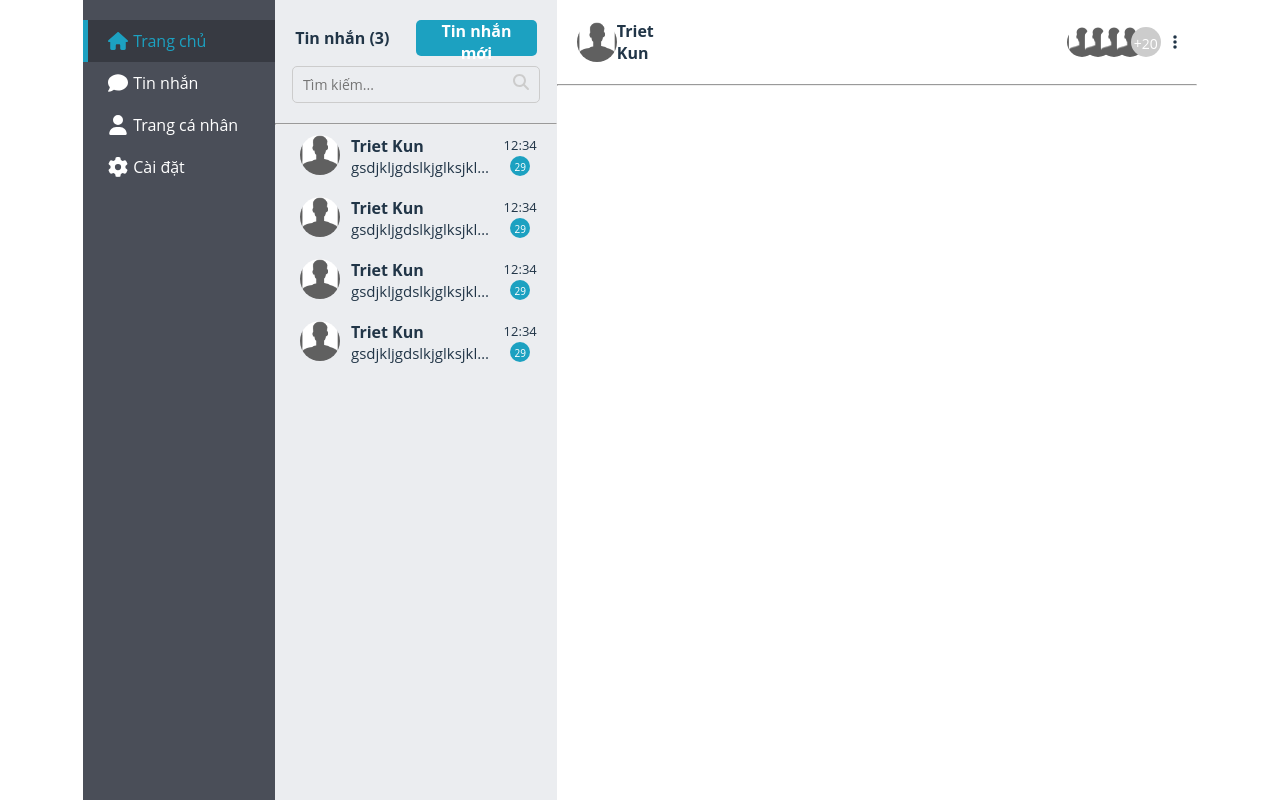
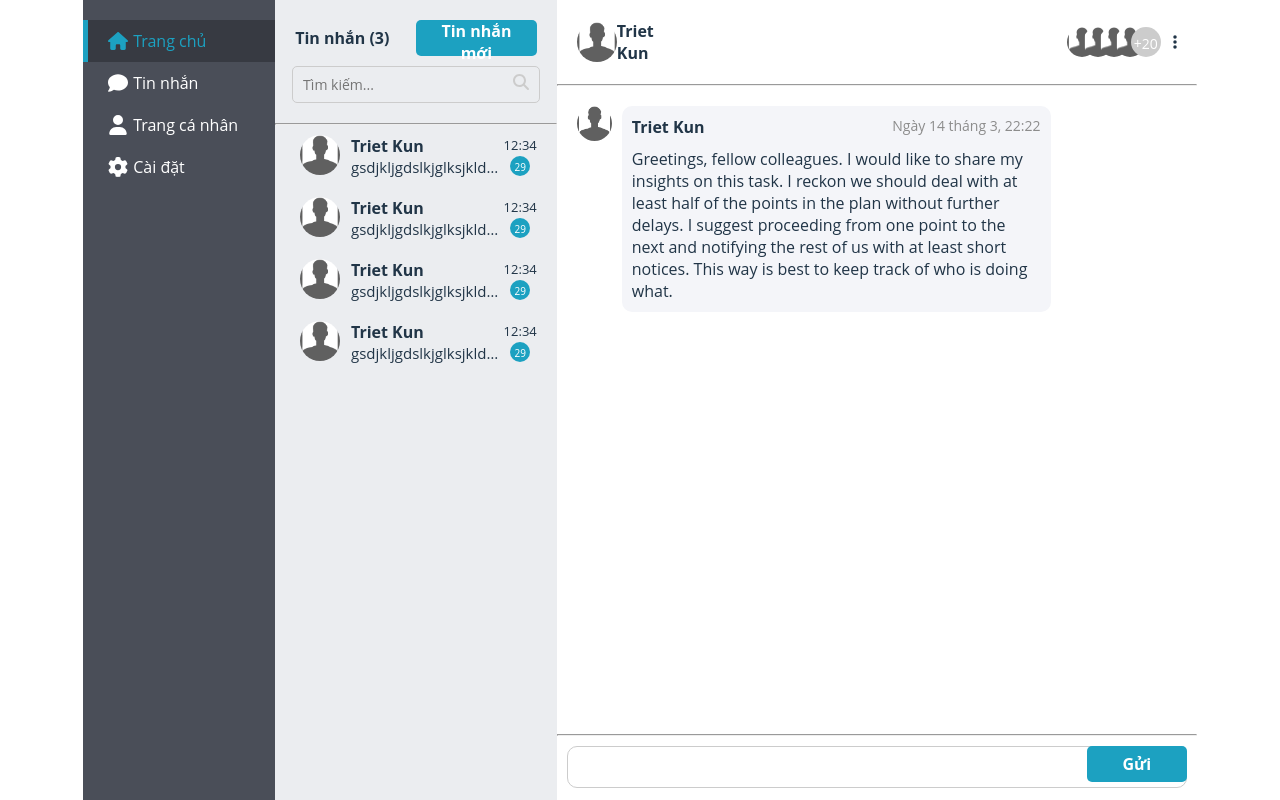
Before and after one commit to CNM-SeCom/FE_Web_Secom, a React (Vite) app: page /chat in a window 1280 px wide. Built offline with nearby package versions, Linux system fonts and the light colour scheme.

Commit message:
code display messages feature

```diff
--- a/src/components/conversation/Conversation.scss
+++ b/src/components/conversation/Conversation.scss
@@ -19,7 +19,7 @@
         justify-content: space-around;
 
         p {
-            width: 100%;
+            width: 107%;
             font-size: 15px;
             display:inline-block;
             white-space: nowrap;
--- /dev/null
+++ b/src/components/message/Message.scss
@@ -0,0 +1,37 @@
+.message-wrapper {
+    width: 90%;
+    display: flex;
+    justify-content: flex-start;
+    padding: 20px;
+
+    img {
+        width: 35px;
+        height: 35px;
+        border-radius: 50%;
+        margin-right: 10px;
+    }
+
+    .message-info {
+        width: 80%;
+        display: flex;
+        flex-direction: column;
+        background-color: #f4f5f9;
+        padding: 10px;
+        border-radius: 10px;
+
+        .mc-header {
+            width: 100%;
+            display: flex;
+            justify-content: space-between;
+
+            p {
+                font-size: 14px;
+                color: #8c8c8c;
+            }
+        }
+
+        .message-content {
+            margin-top: 10px;
+        }
+    }
+}
--- /dev/null
+++ b/src/components/message/Message.tsx
@@ -0,0 +1,19 @@
+import './Message.scss'
+import avatar from  '../../assets/avatar.png'
+
+const Message = () => {
+  return (
+    <div className='message-wrapper'>
+        <img src={avatar} alt="avatar-user" />
+        <div className="message-info">
+            <div className="mc-header">
+                <h4>Triet Kun</h4>
+                <p>Ngày 14 tháng 3, 22:22</p>
+            </div>
+            <p className='message-content'>Greetings, fellow colleagues. I would like to share my insights on this task. I reckon we should deal with at least half of the points in the plan without further delays. I suggest proceeding from one point to the next and notifying the rest of us with at least short notices. This way is best to keep track of who is doing what.</p>
+        </div>
+    </div>
+  )
+}
+
+export default Message
--- a/src/components/messages/Messages.scss
+++ b/src/components/messages/Messages.scss
@@ -52,10 +52,43 @@
             .icon-setting {
                border-radius: 50%;
 
-               &:hover {
-                background-color: #ccc;
-               }
+                &:hover {
+                    background-color: #ccc;
+                }
             }
         }
     }
+
+    .chat-content-wrapper {
+        height: 81vh;
+        overflow-y: auto;
+    }
+
+    .input-message-wrapper {
+        width: 100%;
+        position: relative;
+        padding: 10px;
+
+        input {
+            width: 100%;
+            padding: 9px 0 9px 9px;
+            border: none;
+            text-align: left;
+            border: 1px solid #ccc;
+            border-radius: 10px;
+        }
+
+        button {
+            width: 100px;
+            position: absolute;
+            right: 10px;
+            top: 10px;
+            background-color: #1CA1C1;
+            color: #fff;
+            border-radius: 5px;
+            border: none;
+            font-weight: 700;
+            padding: 0px 10px;
+        }
+    }
 }
--- a/src/components/messages/Messages.tsx
+++ b/src/components/messages/Messages.tsx
@@ -2,6 +2,7 @@ import './Messages.scss'
 import avatar from '../../assets/avatar.png'
 import { FontAwesomeIcon } from '@fortawesome/react-fontawesome'
 import { faEllipsisVertical } from '@fortawesome/free-solid-svg-icons'
+import Message from '../message/Message'
 
 const Messages = () => {
   return (
@@ -23,6 +24,14 @@ const Messages = () => {
         </div>
       </div>
       <hr />
+      <div className="chat-content-wrapper">
+        <Message />
+      </div>
+      <hr />
+      <div className="input-message-wrapper">
+        <input type="text" />
+        <button>Gửi</button>
+      </div>
     </div>
   )
 }
```
